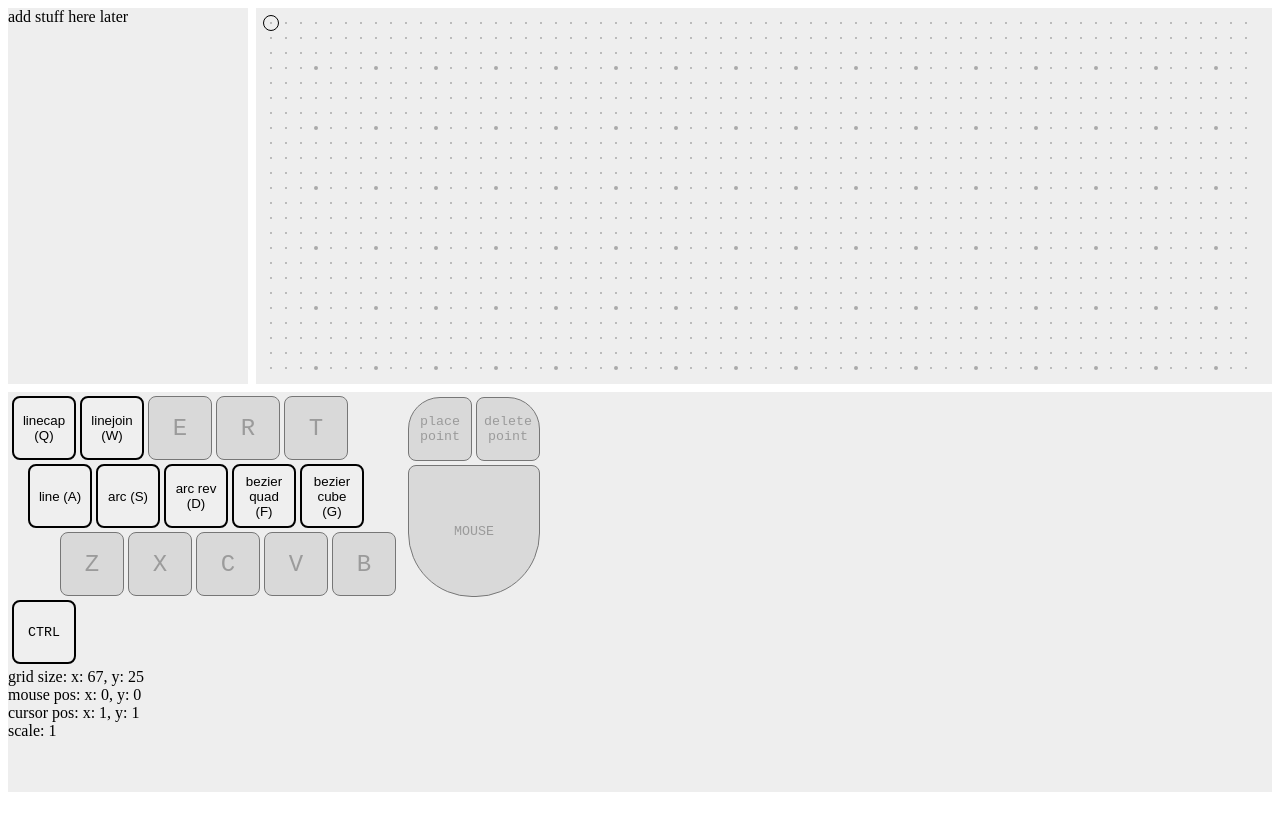
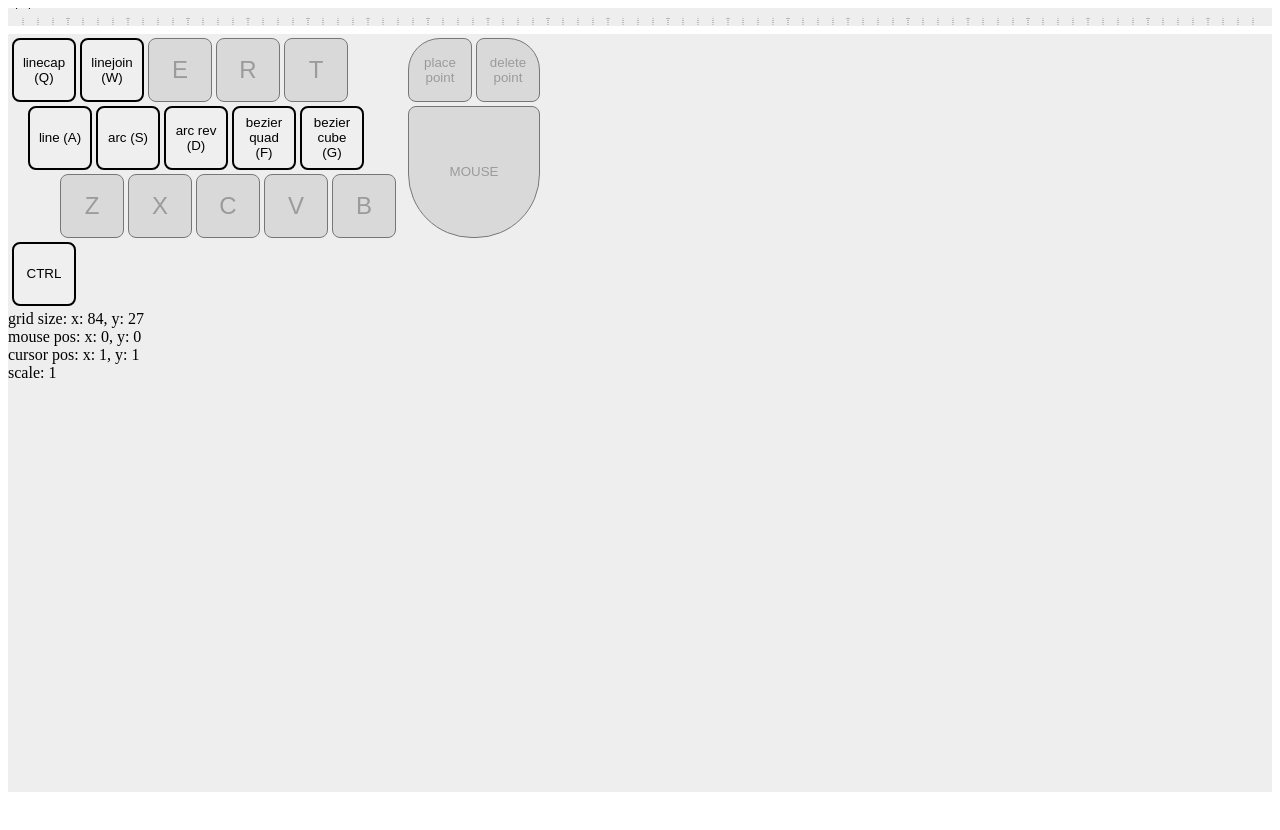
Before and after one commit to fiecueal/ssvgg, a SvelteKit app: page / in a window 1280 px wide. Shown: the top 830 px of the page. After the commit the page ends 800 px from the top, so only its background shows below. Built offline with nearby package versions, Linux system fonts and the light colour scheme.

Commit message:
update styles & remove unused grid area
simplified and should hopefully be consistent across browsers

```diff
--- a/src/routes/+page.svelte
+++ b/src/routes/+page.svelte
@@ -549,18 +549,10 @@
   on:keyup|preventDefault={keyup}
 />
 
-<!--
-width and height style (actual dimensions on client screen)
-differ from width and height attribute(set in draw() function)
-which is used to determine the number of grid markers to show on screen
--->
+<!-- TODO implement layers -->
 <div id="container">
-  <div style="grid-area:layers" style:background>add stuff here later</div>
-
-  <!-- hard coded width and height because of
-  rendering difference across diff browsers -->
   <canvas
-    style="grid-area:canvas;width:calc(100vw - 16.5rem);height:calc(100vh - 26.5rem)"
+    id="canvas"
     style:background
     bind:this={canvas}
     on:mousemove={mousemove}
@@ -570,7 +562,7 @@ which is used to determine the number of grid markers to show on screen
     on:contextmenu|preventDefault
   />
 
-  <div style="grid-area:actions" style:background>
+  <div id="actions" style:background>
     <div id="keyboard">
       <!-- string represent left side of keyboard where all keybinds are -->
       {#each "qwertasdfgzxcvb".split("") as bind}
@@ -591,7 +583,6 @@ which is used to determine the number of grid markers to show on screen
 
       <button
         class:ctrl_down
-        style="font-family:monospace"
         on:click={() => {
           ctrl_down = !ctrl_down;
         }}
@@ -599,6 +590,7 @@ which is used to determine the number of grid markers to show on screen
         CTRL
       </button>
     </div>
+
     <div id="mouse">
       <button id="mouse_left" disabled>place point</button>
       <button id="mouse_right" disabled>delete point</button>
@@ -623,11 +615,16 @@ which is used to determine the number of grid markers to show on screen
     margin: 0.5rem;
     gap: 0.5rem;
     display: grid;
-    grid-template-areas:
-      "layers canvas"
-      "actions actions";
-    grid-template-columns: 15rem 1fr;
-    grid-template-rows: 1fr 25rem;
+    grid-template-rows: 1fr max-content;
+  }
+  #canvas {
+    width: 100%;
+    height: 100%;
+    overflow: hidden;
+  }
+  #actions {
+    width: 100%;
+    height: 100%;
   }
   #keyboard {
     width: max-content;
@@ -635,7 +632,7 @@ which is used to determine the number of grid markers to show on screen
     margin-right: 3.25rem;
     gap: 0.25rem;
     display: inline-grid;
-    grid-template-columns: repeat(5, 4rem);
+    grid-template-columns: repeat(5, 1fr);
 
     & button:nth-child(n + 6):not(:nth-child(n + 11)) {
       margin-left: 1rem;
@@ -672,10 +669,15 @@ which is used to determine the number of grid markers to show on screen
     width: 4rem;
     height: 4rem;
 
+    &:hover {
+      filter: brightness(0.9);
+    }
+    &:active {
+      filter: brightness(0.8);
+    }
     &:disabled {
       filter: brightness(0.7);
       border: darkgrey 1px solid;
-      font-family: monospace;
     }
   }
   .ctrl_down {
```
